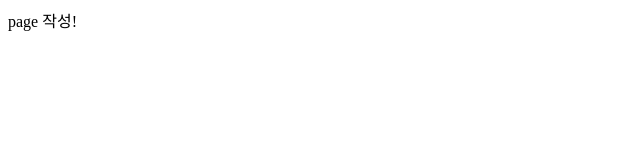
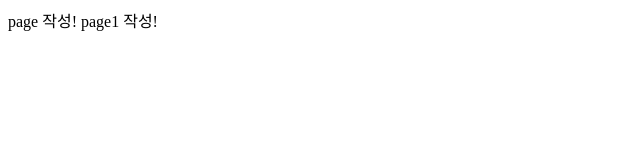
Before and after one commit to psmosi/mosimosi, a plain HTML site: page app1/src/main/resources/static/page.html in a window 1280 px wide. Shown: the full height of the page, 0-640 px from the left. Drawn offline with Linux system fonts and the light colour scheme.

Commit message:
메세지 수정

```diff
--- a/app1/src/main/resources/static/page.html
+++ b/app1/src/main/resources/static/page.html
@@ -8,5 +8,7 @@
   </head>
   <body>
 		page 작성!
+		page1 작성!
+
   </body>
 </html>
```
